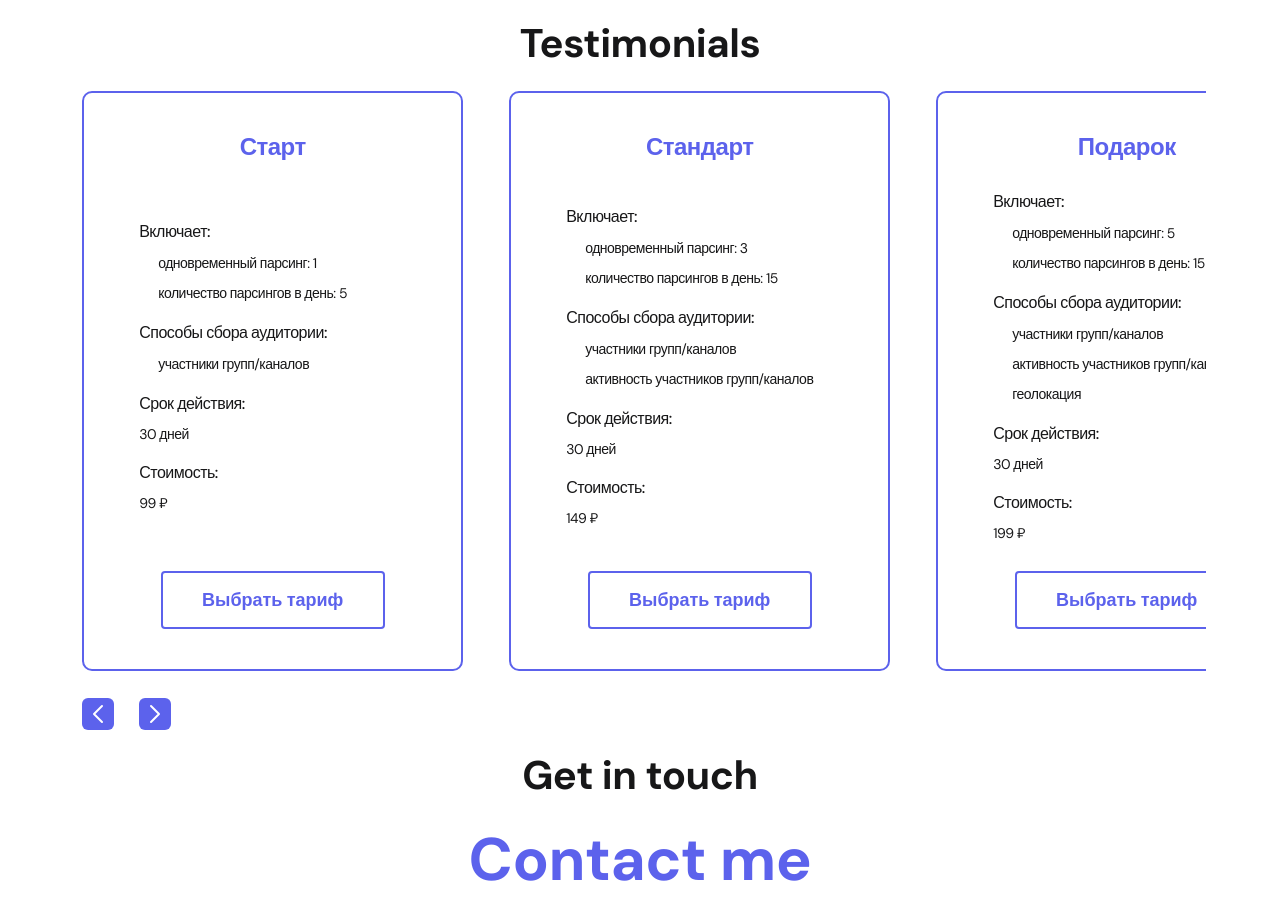
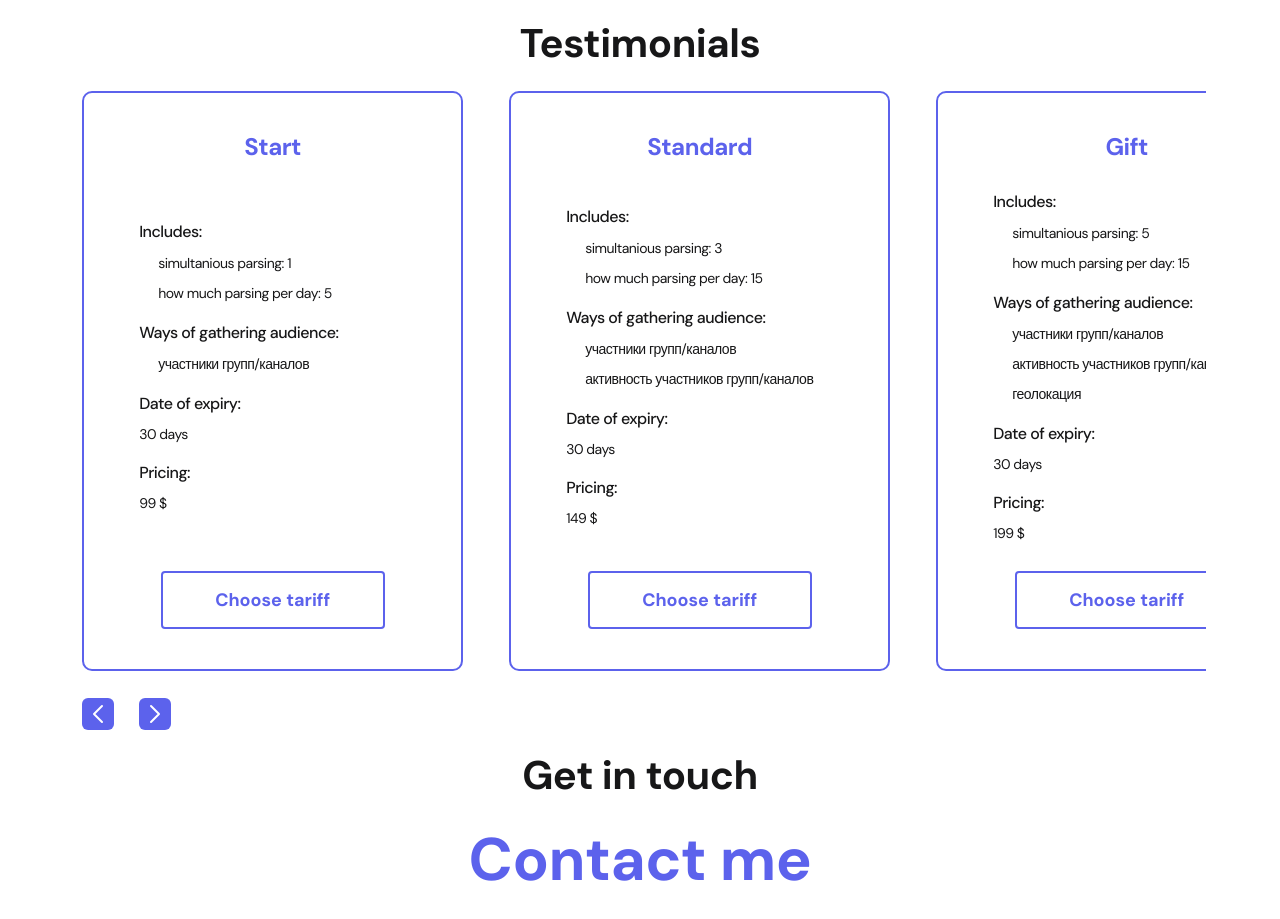
Before and after one commit to ministrov/my-portfolio-react, a React (Create React App) app: page / in a window 1280 px wide. Shown: the part 3480-4399 px from the top of the page. Built offline with nearby package versions, Linux system fonts and the light colour scheme.

Commit message:
feat: add function for smooth scroll dehavior

```diff
--- a/src/components/button/Button.js
+++ b/src/components/button/Button.js
@@ -8,6 +8,7 @@ const Button = ({ href, onClick, text }) => {
       {href ? (
         <motion.a
           href={href}
+          target="_blank"
           className="btn"
           whileHover={{ scale: 1.1 }}
           whileTap={{ scale: 0.9 }}
--- a/src/components/carousel/Carousel.js
+++ b/src/components/carousel/Carousel.js
@@ -19,38 +19,38 @@ const Carousel = () => {
     <div className="carousel">
       <div ref={slider} className="carousel__inner">
         <TestimonialCard
-          title={'Старт'}
+          title={'Start'}
           simultaniousParsing={1}
           parsingPerDay={5}
-          price={'99 ₽'}
+          price={'99 $'}
           gatheringAudience={1}
         />
         <TestimonialCard
-          title={'Стандарт'}
+          title={'Standard'}
           simultaniousParsing={3}
           parsingPerDay={15}
-          price={'149 ₽'}
+          price={'149 $'}
           gatheringAudience={2}
         />
         <TestimonialCard
-          title={'Подарок'}
+          title={'Gift'}
           simultaniousParsing={5}
           parsingPerDay={15}
-          price={'199 ₽'}
+          price={'199 $'}
           gatheringAudience={3}
         />
         <TestimonialCard
-          title={'Бизнес'}
+          title={'Business'}
           simultaniousParsing={5}
           parsingPerDay={15}
-          price={'299 ₽'}
+          price={'299 $'}
           gatheringAudience={3}
         />
         <TestimonialCard
-          title={'Премиум'}
+          title={'Premium'}
           simultaniousParsing={5}
           parsingPerDay={15}
-          price={'499 ₽'}
+          price={'499 $'}
           gatheringAudience={3}
         />
       </div>
--- a/src/components/testimonialCard/TestimonialCard.js
+++ b/src/components/testimonialCard/TestimonialCard.js
@@ -11,14 +11,14 @@ const TestimonialCard = ({
     <article className="tariff">
       <h4 className="tariff__header">{title}</h4>
       <div className="tariff__card_wrapper">
-        <h5 className="tariff__subtitle">Включает:</h5>
+        <h5 className="tariff__subtitle">Includes:</h5>
 
         <ul className="tariff__contains">
-          <li>одновременный парсинг: {simultaniousParsing}</li>
-          <li>количество парсингов в день: {parsingPerDay}</li>
+          <li>simultanious parsing: {simultaniousParsing}</li>
+          <li>how much parsing per day: {parsingPerDay}</li>
         </ul>
 
-        <h5 className="tariff__subtitle">Способы сбора аудитории:</h5>
+        <h5 className="tariff__subtitle">Ways of gathering audience:</h5>
 
         <ul className="tariff__contains">
           {gatheringAudience === 1 && <li>участники групп/каналов</li>}
@@ -37,13 +37,13 @@ const TestimonialCard = ({
           )}
         </ul>
 
-        <h5 className="tariff__subtitle">Срок действия:</h5>
-        <p className="tariff__days">30 дней</p>
+        <h5 className="tariff__subtitle">Date of expiry:</h5>
+        <p className="tariff__days">30 days</p>
 
-        <h5 className="tariff__subtitle">Стоимость:</h5>
+        <h5 className="tariff__subtitle">Pricing:</h5>
         <p className="tariff__price">{price}</p>
       </div>
-      <button className="tariff__btn">Выбрать тариф</button>
+      <button className="tariff__btn">Choose tariff</button>
     </article>
   );
 };
```
Also changed, not shown: src/utils/anchorSmoothScroll.js (added, +13 -0 lines).
